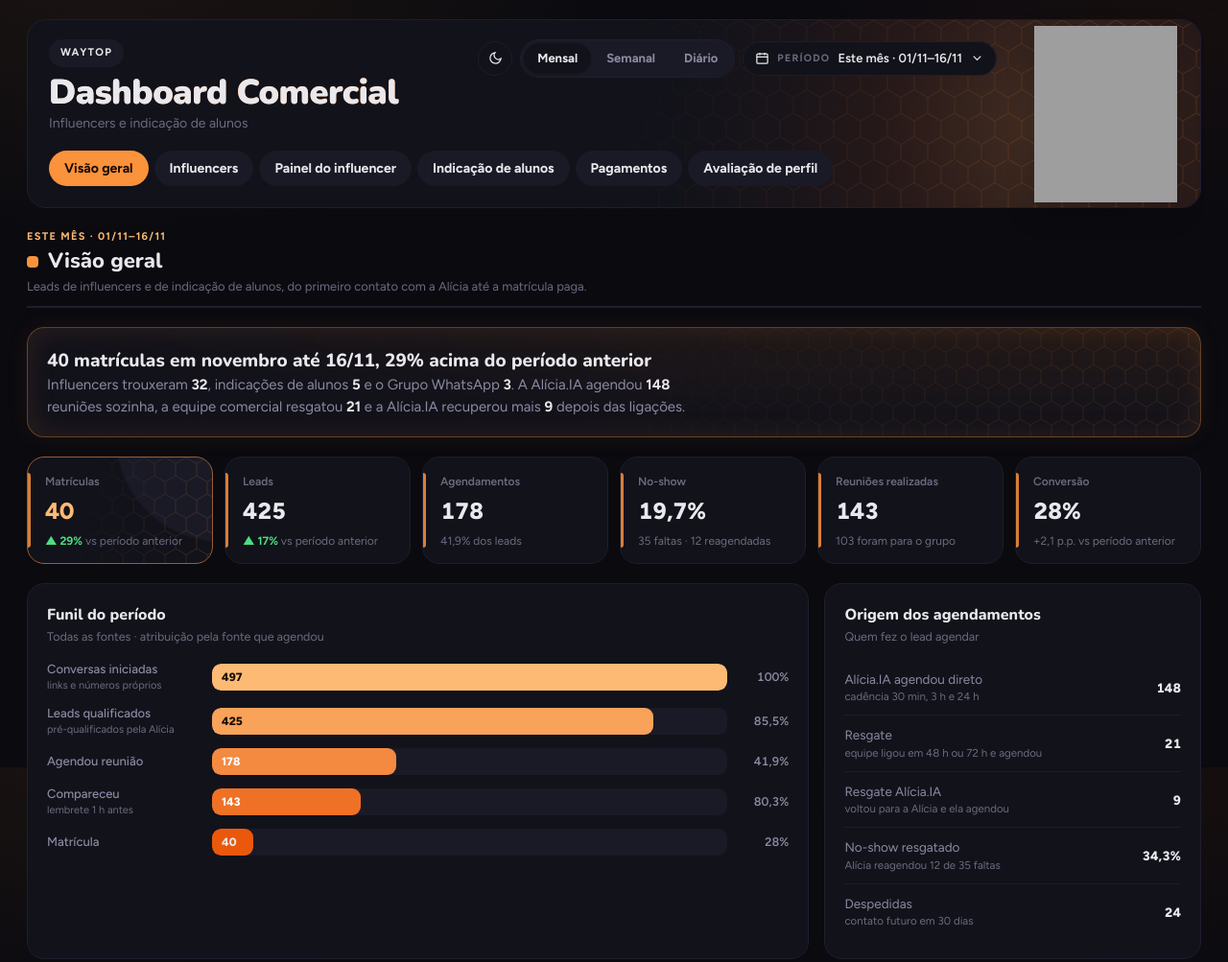
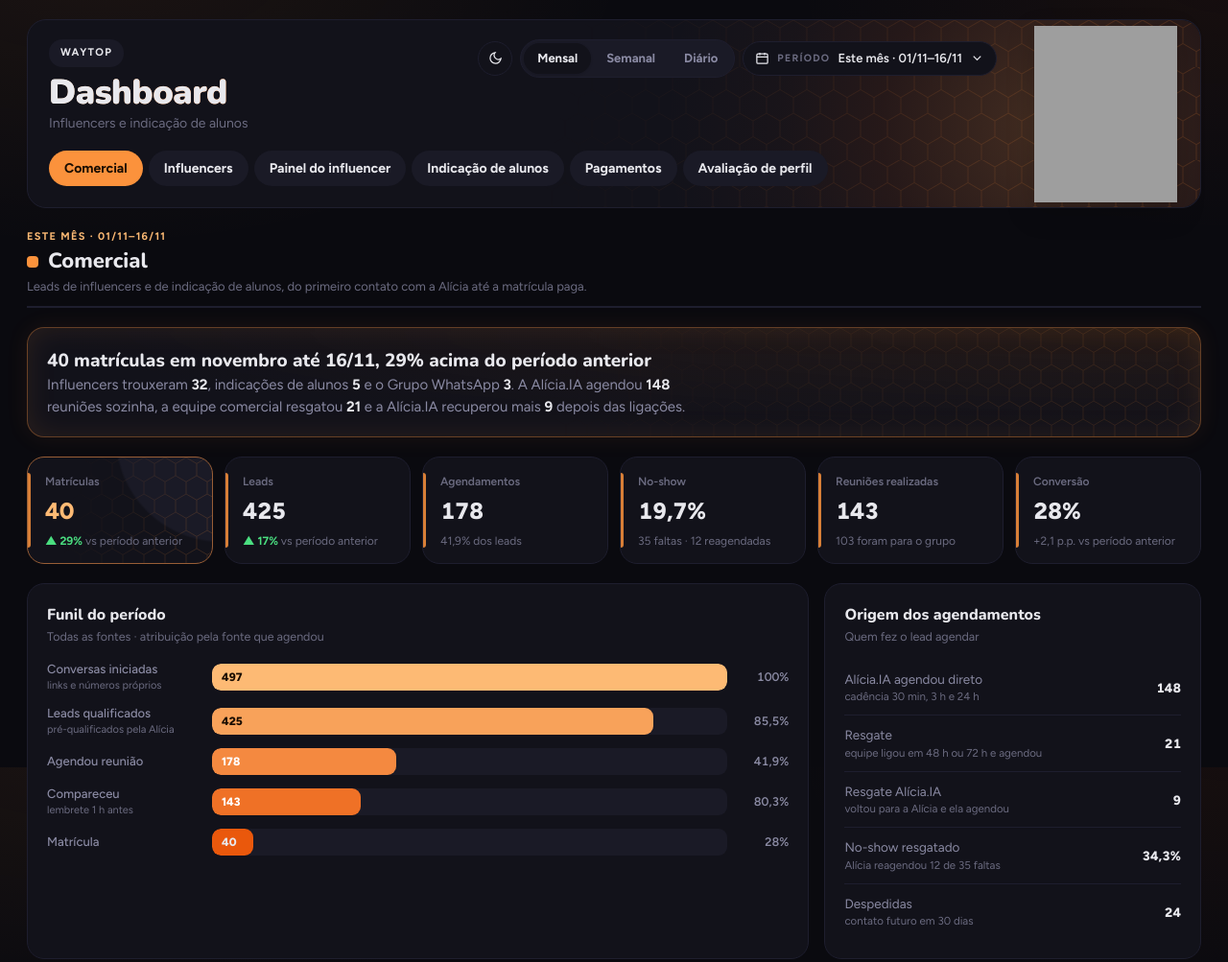
Before and after one commit to 7Beeai/waytop-dashboard, a plain HTML site: page site/index.html in a window 1280 px wide. Shown: the top 1003 px of the page at 96% size. Drawn offline with nearby package versions, Linux system fonts and the light colour scheme; grey boxes are pictures that could not be loaded.

Commit message:
Título só Dashboard; aba Visão geral vira Comercial
Co-Authored-By: Claude Opus 5.5 <noreply@anthropic.com>
Claude-Session: https://claude.ai/code/session_01XcDn4jC7yQUWKwWJnS5J3W

```diff
--- a/site/index.html
+++ b/site/index.html
@@ -328,7 +328,7 @@ section[hidden],.dp[hidden]{display:none!important}
     <div class="hero-row">
       <div>
         <span class="brandtag">WAYTOP</span>
-        <p class="hero-title">Dashboard Comercial</p>
+        <p class="hero-title">Dashboard</p>
         <p class="hero-sub" id="hero-sub">Influencers e indicação de alunos</p>
       </div>
       <div class="hero-actions">
@@ -349,7 +349,7 @@ section[hidden],.dp[hidden]{display:none!important}
       </div>
     </div>
     <nav class="navpills" id="nav">
-      <a href="#geral" data-v="geral">Visão geral</a>
+      <a href="#geral" data-v="geral">Comercial</a>
       <a href="#influencers" data-v="influencers">Influencers</a>
       <a href="#painel" data-v="painel">Painel do influencer</a>
       <a href="#indicacoes" data-v="indicacoes">Indicação de alunos</a>
@@ -366,7 +366,7 @@ section[hidden],.dp[hidden]{display:none!important}
       <section id="v-geral" data-view="geral">
         <div class="wrap" style="padding:0">
           <div class="head">
-            <div><div class="eyebrow" data-periodo></div><h1>Visão geral</h1><p class="sub">Leads de influencers e de indicação de alunos, do primeiro contato com a Alícia até a matrícula paga.</p></div>
+            <div><div class="eyebrow" data-periodo></div><h1>Comercial</h1><p class="sub">Leads de influencers e de indicação de alunos, do primeiro contato com a Alícia até a matrícula paga.</p></div>
           </div>
 
           <div class="card hot hero">
```
